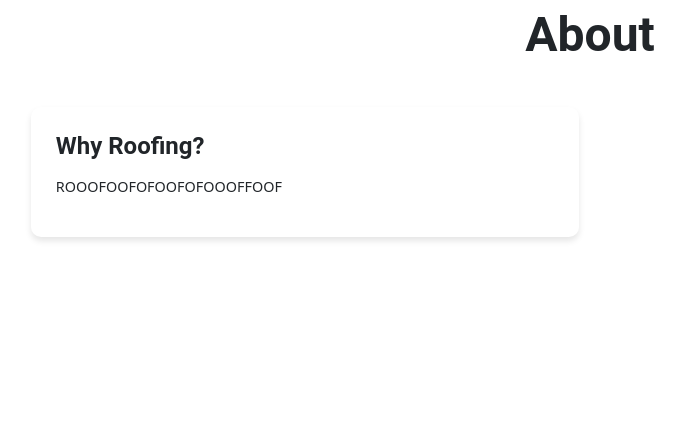
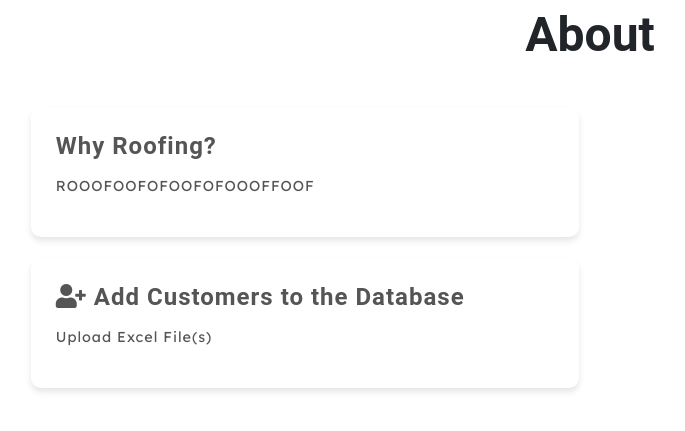
Before and after one commit to caffeinelover1012/weatherapp, a Django app: page / in a window 1280 px wide. Shown: the part 59-490 px from the top of the page, without its empty margins (50-735 px from the left). Run offline with Django 4.2, Linux system fonts and the light colour scheme; some libraries are stand-ins or nearby versions.

Commit message:
last few tweaks

```diff
--- a/weather/static/styles.css
+++ b/weather/static/styles.css
@@ -1,9 +1,10 @@
 @import url('https://fonts.googleapis.com/css2?family=Lexend&display=swap');
 
 /* Apply Lexend font to an element */
-h2, label, button, table{
+h2, label, button, table, p{
   font-family: 'Lexend', sans-serif;
   letter-spacing: 1px;
+  color:#555;
 }
 
 label {
@@ -49,6 +50,10 @@ label {
 
 .form-label {
     font-size: 13px;
+}
+
+.form-label-1 {
+    font-size: 18px;
 }
 
 
@@ -146,14 +151,18 @@ label {
     z-index: 99;
     border: none;
     outline: none;
-    background-color: red;
+    background-color: rgb(101, 101, 101);
     color: white;
     cursor: pointer;
     padding: 15px;
-    border-radius: 10px;
+    border-radius: 100px;
     font-size: 18px;
   }
 
   #myBtn:hover {
     background-color: #555;
   }
+
+  .section-title-link {
+    text-decoration: none;
+  }
--- a/weather/templates/index.html
+++ b/weather/templates/index.html
@@ -83,9 +83,20 @@
           <h2 class="section-title">Why Roofing?</h2>
           <p>ROOOFOOFOFOOFOFOOOFFOOF</p>
         </div>
+        <div class="card mb-4">
+          <a href="/upload" class="section-title-link">
+            <h2 class="section-title"><i class="fas fa-user-plus"></i> Add Customers to the Database</h2>
+            <p>Upload Excel File(s)</p>
+          </a>
+        </div>
       </div>
     </div>
     </div>
 
 
 {% endblock %}
+
+{% block head %}
+    {{ block.super }}
+    <link rel="stylesheet" type="text/css" href="{% static 'styles.css' %}">
+{% endblock %}
--- a/weather/views.py
+++ b/weather/views.py
@@ -22,6 +22,7 @@ from django.urls import reverse_lazy
 from django.shortcuts import get_object_or_404
 from django.http import JsonResponse
 from .utils import get_rain_affected_zips, get_wind_affected_zips
+RAIN_AFFECTED, WIND_AFFECTED = set(), set()
 
 # Create your views here.
 def index(request):
@@ -219,10 +220,10 @@ class SendMessageView(FormView):
     def get_success_url(self):
         return reverse_lazy('customer', kwargs={'id': self.kwargs.get('id')})
 
-
 class BulkMessageView(FormView):
     template_name = 'bulk_message.html'
     form_class = BulkMessageForm
+
 
     def form_valid(self, form):
         # Assuming you pass customer ids as a POST parameter named 'customer_ids'
@@ -240,6 +241,7 @@ class BulkMessageView(FormView):
                 customer=customer,
                 text=text
             )
+
             message.save()
 
             # Call your function to send a message to the customer
```
Also changed, not shown: weather/templates/upload.html (+7 -2 lines).
